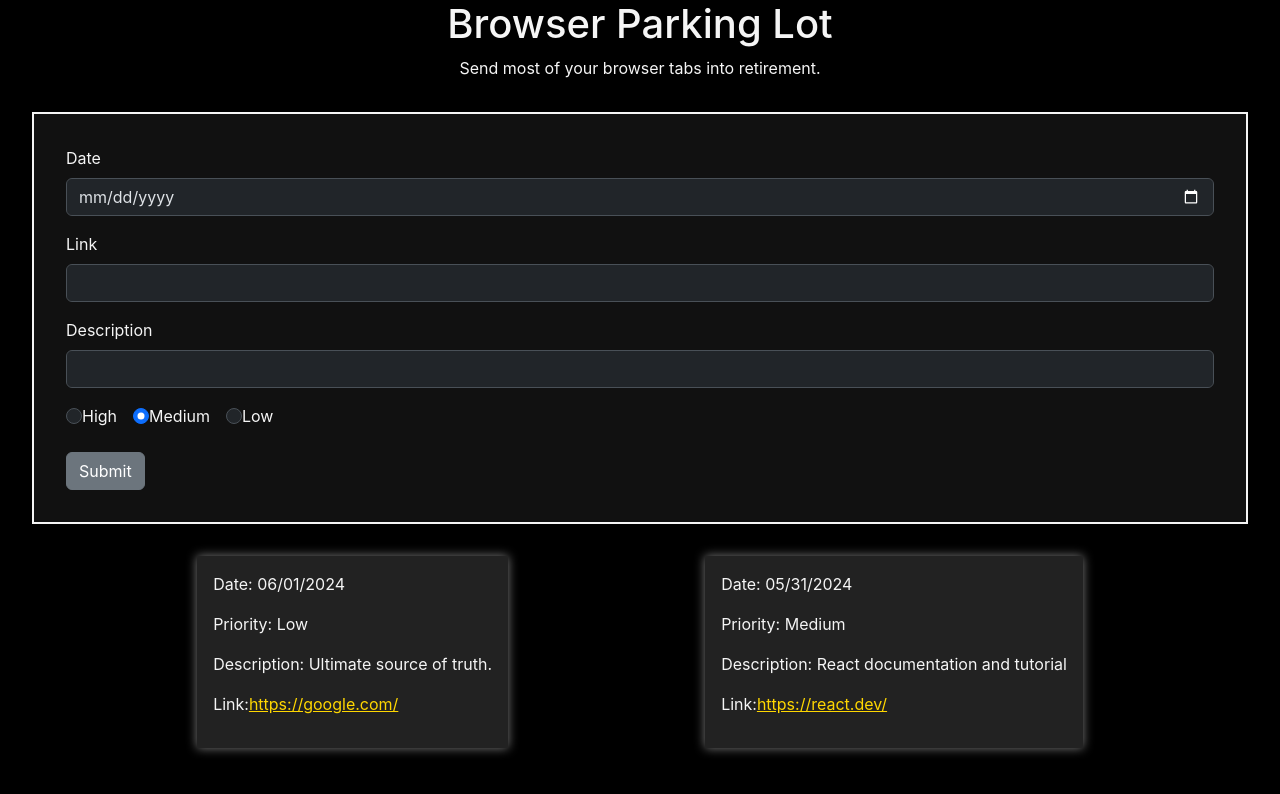
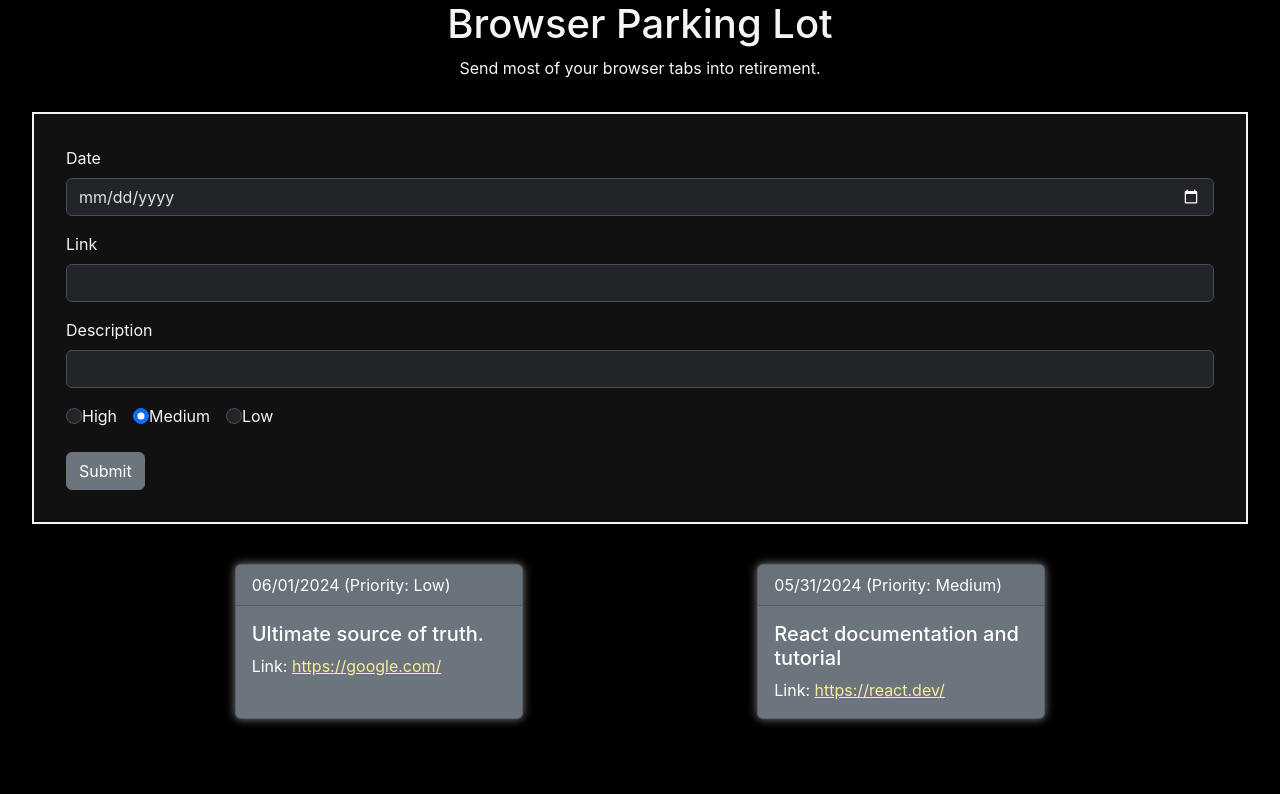
Before and after one commit to Williams439/2024-mar-react-parking-lot, a React (Create React App) app: page / in a window 1280 px wide. Shown: the top 794 px of the page. Built offline with nearby package versions, Linux system fonts and the light colour scheme.

Commit message:
react card update

```diff
--- a/src/Components/ParkingLotList/ParkingLot.css
+++ b/src/Components/ParkingLotList/ParkingLot.css
@@ -5,17 +5,15 @@
     }
 
     .parking-lot-item-container {
-        max-width: 30%;
-        background-color:#222222;
+        width: 18rem;
         box-shadow: 0px 0px 10px rgba(155, 155, 155, 0.8);
-        padding: 1rem;
         text-align: left;
     }
 
     .parking-lot-item-anchor {
-        color: gold;
+        color: rgb(251, 236, 152);
     }
 
     .parking-lot-item-anchor:visited {
-        color: goldenrod;
+        color: rgb(125, 224, 152);
     }
--- a/src/Components/ParkingLotList/ParkingLotItem.jsx
+++ b/src/Components/ParkingLotList/ParkingLotItem.jsx
@@ -1,17 +1,26 @@
 import React from 'react'
+import { Card, CardHeader, CardBody, CardTitle, CardText } from 'reactstrap';
 
 export default function ParkingLotItem({id, date, priority, link, description}) {
   return (
-    <section className="parking-lot-item-container">
-        <p className="parking-lot-item-field">Date: { date }</p>
-        <p className="parking-lot-item-field">Priority: { priority }</p>
-        <p className="parking-lot-item-field">Description: { description }</p>
-        <p className="parking-lot-item-field">
-            Link:
-            <a href={link} target="_blank" className="parking-lot-item-anchor">
-                {link}
-            </a>
-        </p>
-    </section>
+    <Card
+        className="my-2 parking-lot-item-container"
+        color="secondary"
+        inverse>
+        <CardHeader>
+            {date} (Priority: {priority})
+        </CardHeader>
+        <CardBody>
+            <CardTitle tag="h5">
+                { description }
+            </CardTitle>
+            <CardText>
+                Link:&nbsp;
+                <a href={link} target="_blank" className="parking-lot-item-anchor">
+                    {link}
+                </a>
+            </CardText>
+        </CardBody>
+        </Card>
   )
 }
```
